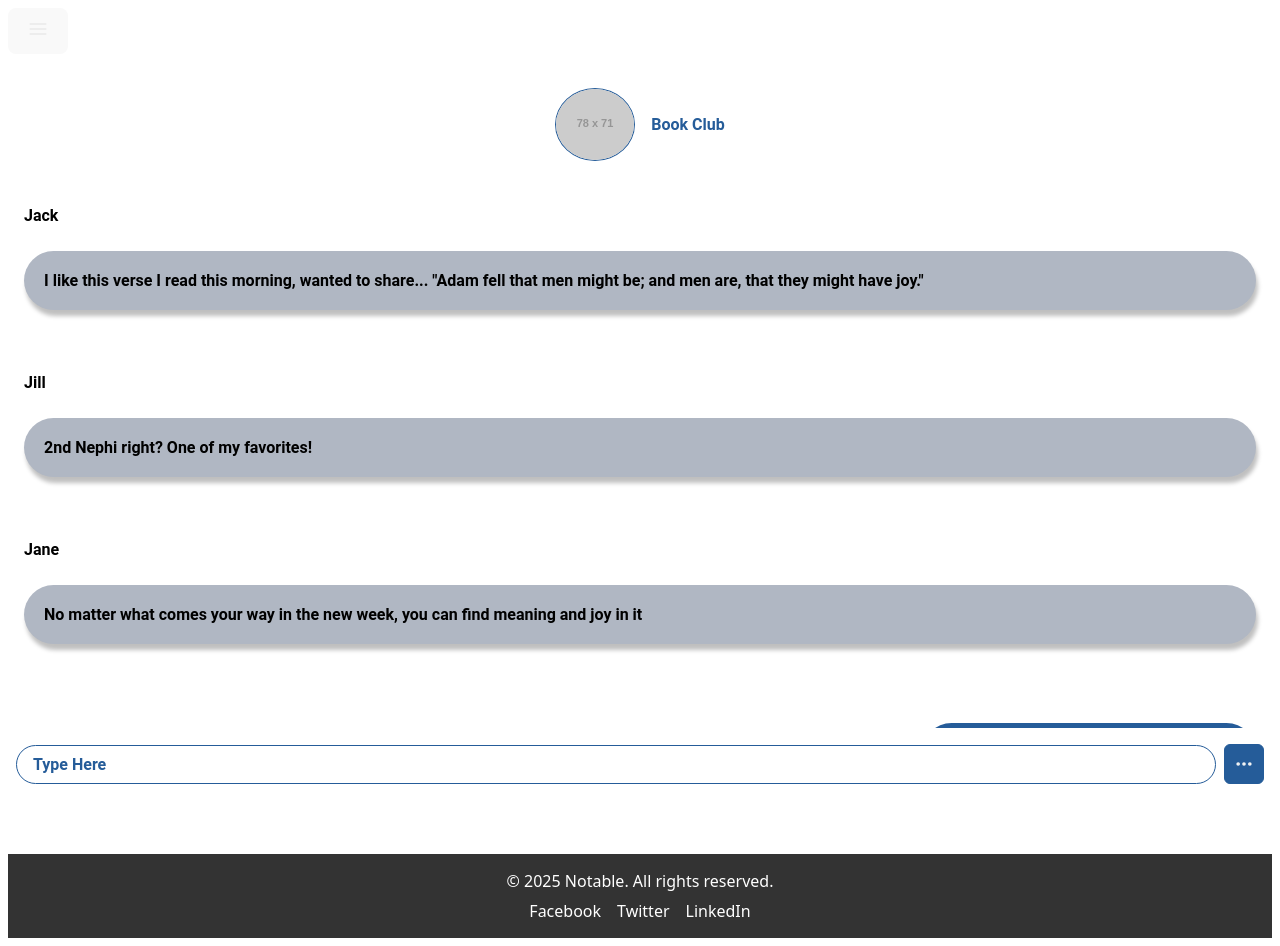
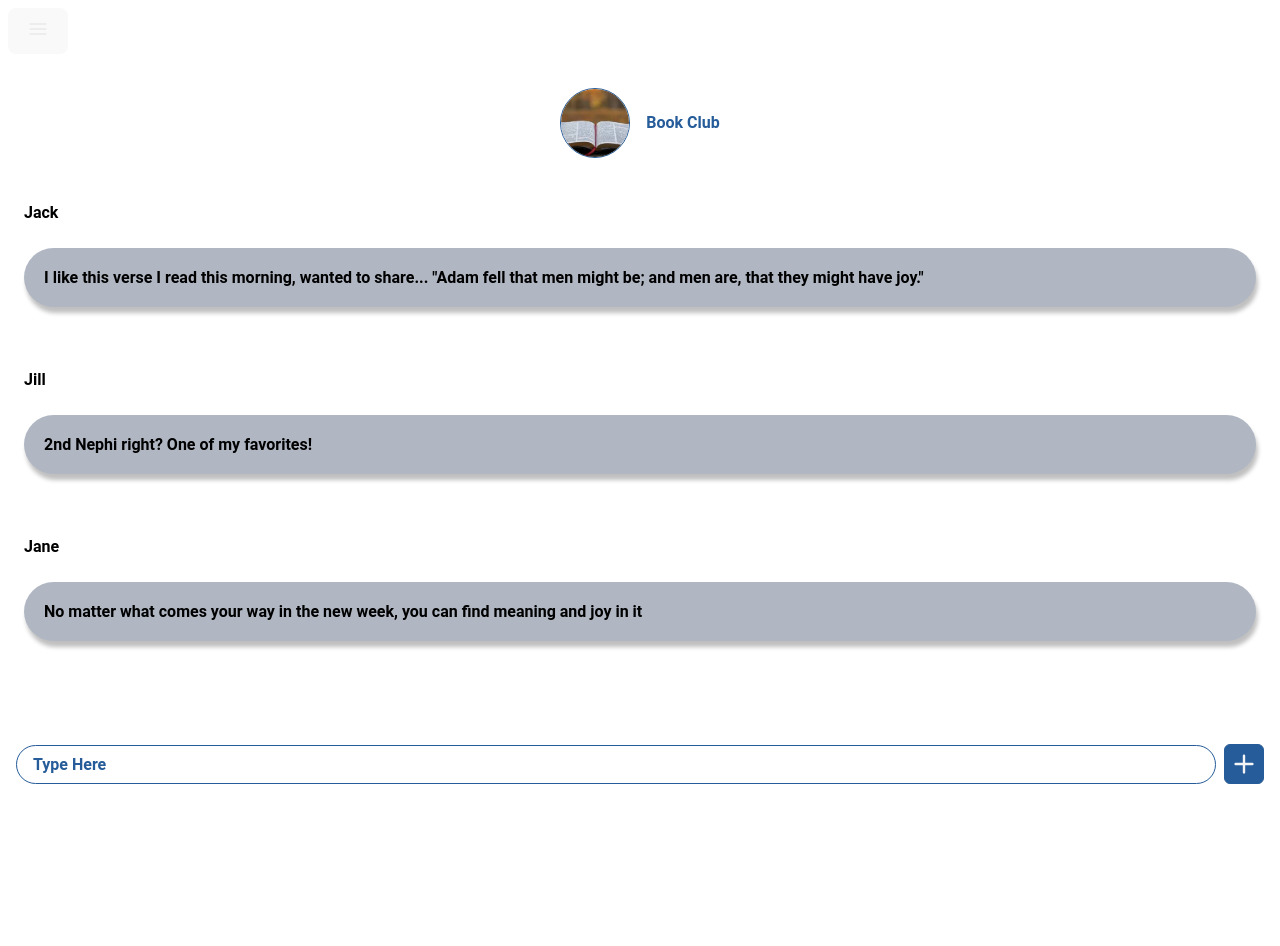
Before and after one commit to TaytGodwin/IS401Project, a React (Vite) app in the folder frontend/: page /recent-chat in a window 1280 px wide. After the commit the page ends 862 px from the top, so only its background shows below. Built offline with nearby package versions, Linux system fonts and the light colour scheme.

Commit message:
i dare you to break

```diff
--- a/frontend/src/components/GroupChat/ChatInput.tsx
+++ b/frontend/src/components/GroupChat/ChatInput.tsx
@@ -1,12 +1,16 @@
 'use client';
 import * as React from 'react';
 
-const ChatInput: React.FC = () => {
+interface ChatInputProps {
+  setShowSentMessage: React.Dispatch<React.SetStateAction<boolean>>;
+}
+
+const ChatInput: React.FC<ChatInputProps> = ({ setShowSentMessage }) => {
   const [message, setMessage] = React.useState('');
 
   const handleSendMessage = () => {
     if (message.trim()) {
-      // Handle sending message logic here
+      setShowSentMessage(true); // Show the hidden message
       setMessage('');
     }
   };
@@ -28,28 +32,14 @@ const ChatInput: React.FC = () => {
           aria-label="Send message"
         >
           <svg
-            width="20"
-            height="20"
-            viewBox="0 0 20 20"
+            width="24"
+            height="24"
+            viewBox="2 2 20 20"
             fill="none"
             xmlns="http://www.w3.org/2000/svg"
           >
             <path
-              d="M9.99998 10.8334C10.4602 10.8334 10.8333 10.4603 10.8333 10.0001C10.8333 9.53984 10.4602 9.16675 9.99998 9.16675C9.53974 9.16675 9.16665 9.53984 9.16665 10.0001C9.16665 10.4603 9.53974 10.8334 9.99998 10.8334Z"
-              stroke="#F5F5F5"
-              strokeWidth="2"
-              strokeLinecap="round"
-              strokeLinejoin="round"
-            />
-            <path
-              d="M15.8333 10.8334C16.2936 10.8334 16.6666 10.4603 16.6666 10.0001C16.6666 9.53984 16.2936 9.16675 15.8333 9.16675C15.3731 9.16675 15 9.53984 15 10.0001C15 10.4603 15.3731 10.8334 15.8333 10.8334Z"
-              stroke="#F5F5F5"
-              strokeWidth="2"
-              strokeLinecap="round"
-              strokeLinejoin="round"
-            />
-            <path
-              d="M4.16665 10.8334C4.62688 10.8334 4.99998 10.4603 4.99998 10.0001C4.99998 9.53984 4.62688 9.16675 4.16665 9.16675C3.70641 9.16675 3.33331 9.53984 3.33331 10.0001C3.33331 10.4603 3.70641 10.8334 4.16665 10.8334Z"
+              d="M12 5V19M5 12H19"
               stroke="#F5F5F5"
               strokeWidth="2"
               strokeLinecap="round"
--- a/frontend/src/components/GroupChat/ChatInterface.tsx
+++ b/frontend/src/components/GroupChat/ChatInterface.tsx
@@ -5,16 +5,18 @@ import ChatMessages from './ChatMessages';
 import ChatInput from './ChatInput';
 
 const ChatInterface: React.FC = () => {
+  const [showSentMessage, setShowSentMessage] = React.useState(false);
+
   return (
     <div className="chat-container">
       <main className="chat-content">
         <GroupInfo
-          avatarUrl="https://placehold.co/78x71/255C99/255C99"
+          avatarUrl="./src/assets/allGroups/bookclub.png"
           groupName="Book Club"
         />
-        <ChatMessages />
+        <ChatMessages showSentMessage={showSentMessage} />
       </main>
-      <ChatInput />
+      <ChatInput setShowSentMessage={setShowSentMessage} />
 
       <style jsx>{`
         .chat-container {
--- a/frontend/src/components/GroupChat/ChatMessages.tsx
+++ b/frontend/src/components/GroupChat/ChatMessages.tsx
@@ -1,7 +1,11 @@
 import * as React from 'react';
 import MessageBubble from './MessageBubble';
 
-const ChatMessages: React.FC = () => {
+interface ChatMessagesProps {
+  showSentMessage: boolean;
+}
+
+const ChatMessages: React.FC<ChatMessagesProps> = ({ showSentMessage }) => {
   return (
     <section className="messages-container">
       <div className="message-group">
@@ -28,12 +32,14 @@ const ChatMessages: React.FC = () => {
         />
       </div>
 
+      {showSentMessage && (
         <div className="sent-message-container">
           <MessageBubble
             text="That is very inspiring, thanks for sharing!"
             type="sent"
           />
         </div>
+      )}
 
       <style jsx>{`
         .messages-container {
@@ -42,6 +48,7 @@ const ChatMessages: React.FC = () => {
           display: flex;
           flex-direction: column;
           gap: 47px;
+          padding-bottom: 80px;
         }
 
         .message-group {
--- a/frontend/src/components/GroupChat/GroupInfo.tsx
+++ b/frontend/src/components/GroupChat/GroupInfo.tsx
@@ -8,7 +8,9 @@ interface GroupInfoProps {
 const GroupInfo: React.FC<GroupInfoProps> = ({ avatarUrl, groupName }) => {
   return (
     <section className="group-info">
-      <img src={avatarUrl} alt={`${groupName}`} className="group-avatar" />
+      <div className="avatar-container">
+        <img src={avatarUrl} alt={`${groupName}`} className="group-avatar" />
+      </div>
       <h1 className="group-name">{groupName}</h1>
 
       <style jsx>{`
@@ -18,11 +20,18 @@ const GroupInfo: React.FC<GroupInfoProps> = ({ avatarUrl, groupName }) => {
           align-items: center;
         }
 
+        .avatar-container {
+          width: 68px;
+          height: 68px;
+          border-radius: 9999px;
+          border: 1px solid #255c99;
+          overflow: hidden;
+        }
+
         .group-avatar {
-          width: 78px;
-          height: 71px;
-          border-radius: 50%;
-          border: 1px solid #255c99;
+          width: 100%;
+          height: 100%;
+          object-fit: cover;
         }
 
         .group-name {
--- a/frontend/src/components/Layout/Layout.tsx
+++ b/frontend/src/components/Layout/Layout.tsx
@@ -46,6 +46,9 @@ const Layout = () => {
   const hideNavbarRoutes = ['/login']; // add more if needed
   const shouldHideNavbar = hideNavbarRoutes.includes(location.pathname);
 
+  const hideFooterRoutes = ['/recent-chat']; // Add any other routes where you want to hide the footer
+  const shouldHideFooter = hideFooterRoutes.includes(location.pathname);
+
   return (
     <div className="layout">
       {!shouldHideNavbar && (
@@ -56,9 +59,11 @@ const Layout = () => {
       <main>
         <Outlet />
       </main>
-      <footer>
-        <Footer />
-      </footer>
+      {!shouldHideFooter && (
+        <footer>
+          <Footer />
+        </footer>
+      )}
     </div>
   );
 };
```
Lines whose indentation alone changed are shown as unchanged.
